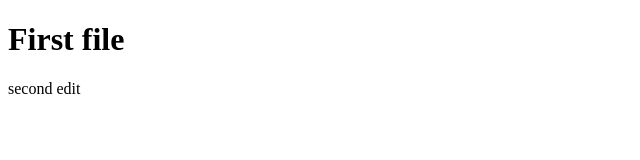
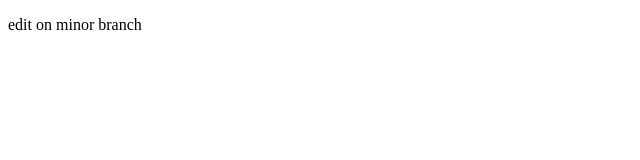
Before and after one commit to 62solutions/test_repo, a plain HTML site: page index.html in a window 1280 px wide. Shown: the whole page, without its empty margins (0-640 px from the left). Drawn offline with Linux system fonts and the light colour scheme.

Commit message:
1st commit on minor

```diff
--- a/index.html
+++ b/index.html
@@ -7,8 +7,8 @@
     <title>Document</title>
 </head>
 <body>
-    <h1>First file</h1>
 
-    <p>second edit</p>
+
+    <p>edit on minor branch</p>
 </body>
 </html>
```
